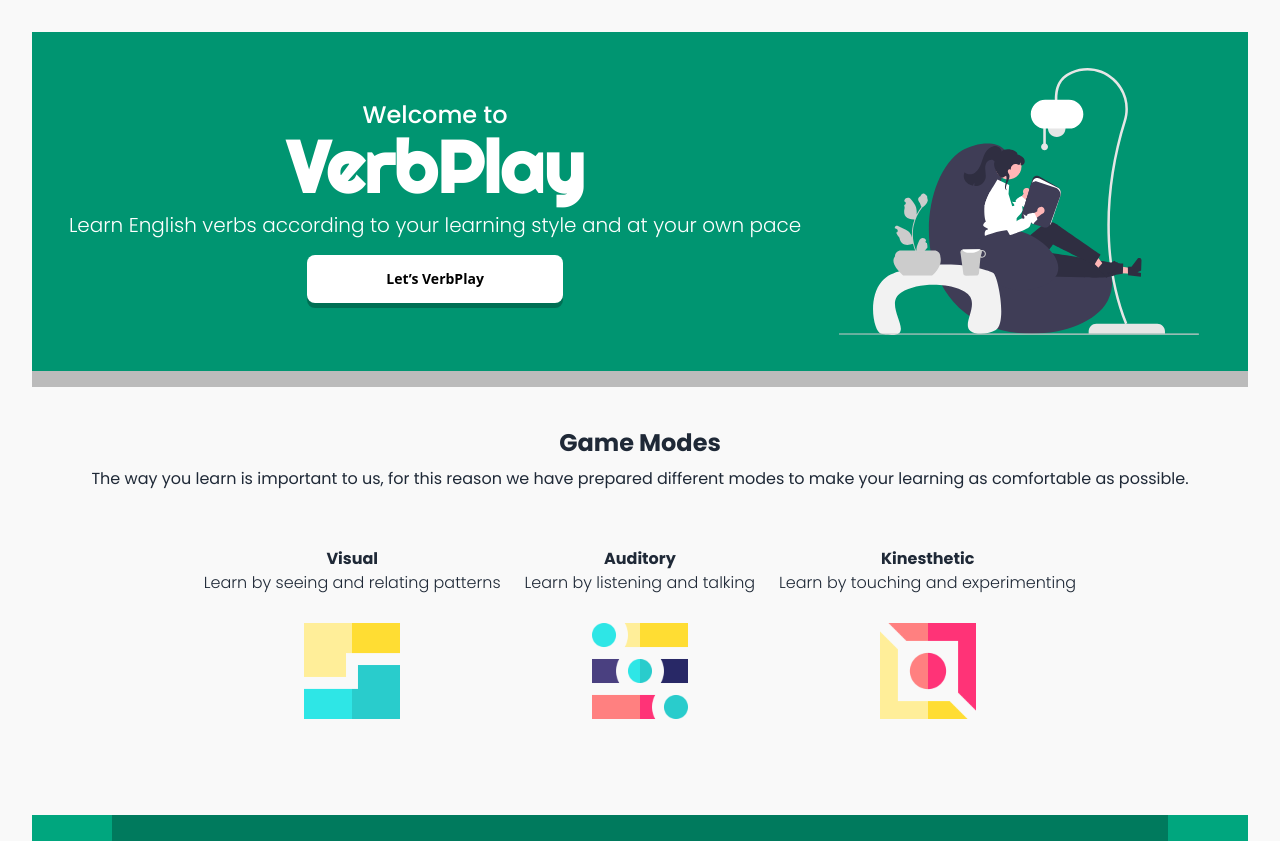
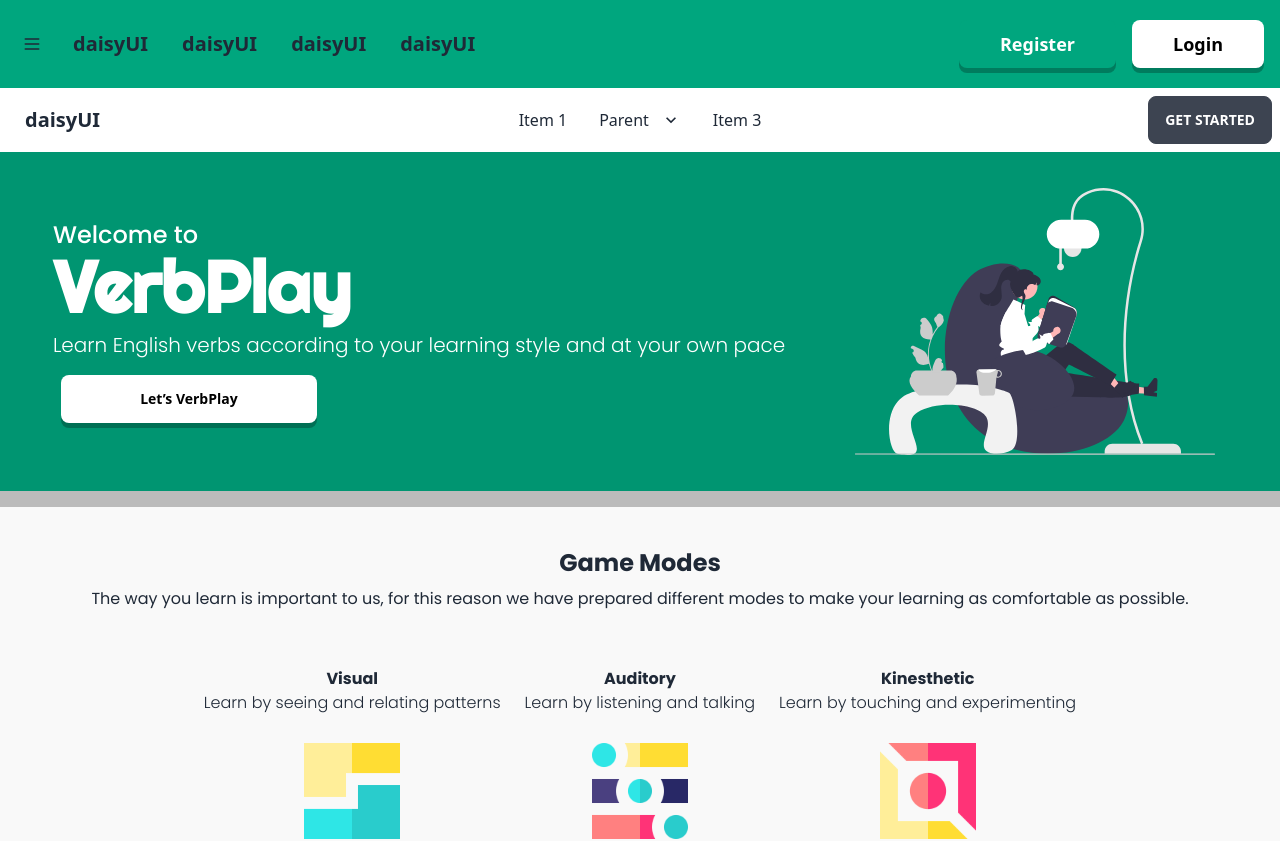
Before and after one commit to ThePandaDevs/Verb-Play, a React (Vite) app: page / in a window 1280 px wide. Shown: the top 841 px of the page. Built offline with nearby package versions, Linux system fonts and the light colour scheme.

Commit message:
add first routing

```diff
--- a/src/App.css
+++ b/src/App.css
@@ -1,9 +1,3 @@
-#root {
-  max-width: 1280px;
-  margin: 0 auto;
-  padding: 2rem;
-  text-align: center;
-}
 
 .logo {
   height: 6em;
--- a/src/components/lading_components/FirstContent.jsx
+++ b/src/components/lading_components/FirstContent.jsx
@@ -3,7 +3,7 @@
 export const FirstContent = () => {
     return (
         <>
-            <div className="grid place-items-center grid-flow-col auto-cols-auto bg-[#009571] p-6">
+            <div className="grid place-items-center grid-flow-col auto-cols-auto bg-[#009571] p-6 h-1/1">
                 <div>
                     <h1 className="text-white font-medium landing-text text-2xl">Welcome to</h1>
                     <h1 className="text-white text-7xl font-bold landing-font">VerbPlay</h1>
--- /dev/null
+++ b/src/components/lading_components/NavBarLanding.jsx
@@ -0,0 +1,73 @@
+
+const NavBarLanding = () => {
+    return (
+        <>
+            <div class="navbar bg-[#00A67E] py-5">
+                <div class="flex-none">
+                    <button class="btn btn-square btn-ghost">
+                        <svg xmlns="http://www.w3.org/2000/svg" fill="none" viewBox="0 0 24 24" class="inline-block w-5 h-5 stroke-current"><path stroke-linecap="round" stroke-linejoin="round" stroke-width="2" d="M4 6h16M4 12h16M4 18h16"></path></svg>
+                    </button>
+                </div>
+                <div class="flex-1">
+                    <a class="btn btn-ghost normal-case text-xl">daisyUI</a>
+                    <a class="btn btn-ghost normal-case text-xl">daisyUI</a>
+                    <a class="btn btn-ghost normal-case text-xl">daisyUI</a>
+                    <a class="btn btn-ghost normal-case text-xl">daisyUI</a>
+                </div>
+                <div class="flex-none">
+                    <a href="/register" class="btn text-lg px-10 btn-ghost bg-[#00A67E] text-white  text-black mx-2 hover:bg-[#00A67E] drop-shadow-[0_5px_0px_rgba(0,0,0,0.25)] active:drop-shadow-none -translate-y-0 normal-case">
+                        Register
+                    </a>
+                    <a href="/login" class="btn text-lg px-10 btn-ghost bg-white text-black mx-2 hover:bg-white drop-shadow-[0_5px_0px_rgba(0,0,0,0.25)] active:drop-shadow-none -translate-y-0 normal-case">
+                        Login
+                    </a>
+                </div>
+            </div>
+            <div class="navbar bg-base-100">
+                <div class="navbar-start">
+                    <div class="dropdown">
+                        <label tabindex="0" class="btn btn-ghost lg:hidden">
+                            <svg xmlns="http://www.w3.org/2000/svg" class="h-5 w-5" fill="none" viewBox="0 0 24 24" stroke="currentColor"><path stroke-linecap="round" stroke-linejoin="round" stroke-width="2" d="M4 6h16M4 12h8m-8 6h16" /></svg>
+                        </label>
+                        <ul tabindex="0" class="menu menu-compact dropdown-content mt-3 p-2 shadow bg-base-100 rounded-box w-52">
+                            <li><a>Item 1</a></li>
+                            <li tabindex="0">
+                                <a class="justify-between">
+                                    Parent
+                                    <svg class="fill-current" xmlns="http://www.w3.org/2000/svg" width="24" height="24" viewBox="0 0 24 24"><path d="M8.59,16.58L13.17,12L8.59,7.41L10,6L16,12L10,18L8.59,16.58Z" /></svg>
+                                </a>
+                                <ul class="p-2">
+                                    <li><a>Submenu 1</a></li>
+                                    <li><a>Submenu 2</a></li>
+                                </ul>
+                            </li>
+                            <li><a>Item 3</a></li>
+                        </ul>
+                    </div>
+                    <a class="btn btn-ghost normal-case text-xl">daisyUI</a>
+                </div>
+                <div class="navbar-center hidden lg:flex">
+                    <ul class="menu menu-horizontal p-0">
+                        <li><a>Item 1</a></li>
+                        <li tabindex="0">
+                            <a>
+                                Parent
+                                <svg class="fill-current" xmlns="http://www.w3.org/2000/svg" width="20" height="20" viewBox="0 0 24 24"><path d="M7.41,8.58L12,13.17L16.59,8.58L18,10L12,16L6,10L7.41,8.58Z" /></svg>
+                            </a>
+                            <ul class="p-2">
+                                <li><a>Submenu 1</a></li>
+                                <li><a>Submenu 2</a></li>
+                            </ul>
+                        </li>
+                        <li><a>Item 3</a></li>
+                    </ul>
+                </div>
+                <div class="navbar-end">
+                    <a class="btn">Get started</a>
+                </div>
+            </div>
+        </>
+    )
+}
+
+export default NavBarLanding;
--- a/src/components/login_components/LeftContentLogin.jsx
+++ b/src/components/login_components/LeftContentLogin.jsx
@@ -25,7 +25,7 @@
           <a className="font-bold mt-3 flex justify-center underline text-[#007A5D]">¿Olvidaste tu contraseña?</a>
           <div className="flex justify-center mt-3">
               <p className="font-light">¿No tienes cuenta?</p>
-              <a className="font-bold flex justify-center underline text-[#007A5D] ml-4">Registrate</a>
+              <a href="/register" className="font-bold flex justify-center underline text-[#007A5D] ml-4">Registrate</a>
           </div>
       </div>
   )
--- a/src/components/register_components/LeftContentRegister.jsx
+++ b/src/components/register_components/LeftContentRegister.jsx
@@ -48,7 +48,7 @@
           </div>
           <div className="flex justify-center mt-3">
               <p className="font-light">¿Ya tienes una cuenta?</p>
-              <a className="font-bold flex justify-center underline text-[#007A5D] ml-4">Iniciar Sesión</a>
+              <a href="/login" className="font-bold flex justify-center underline text-[#007A5D] ml-4">Iniciar Sesión</a>
           </div>
       </div>
   )
--- a/src/pages/Landing.jsx
+++ b/src/pages/Landing.jsx
@@ -2,10 +2,12 @@
 import {CenterFirstContent} from "../components/lading_components/CenterFirstContent";
 import {CenterLastContent} from "../components/lading_components/CenterLastContent";
 import {LastContent} from "../components/lading_components/LastContent";
+import NavBarLanding from "../components/lading_components/NavBarLanding";
 
 export const Landing = () => {
   return(
-      <div className="h-screen">
+      <div className="min-h-screen">
+          <NavBarLanding/>
           <FirstContent/>
           <CenterFirstContent/>
           <CenterLastContent/>
```
